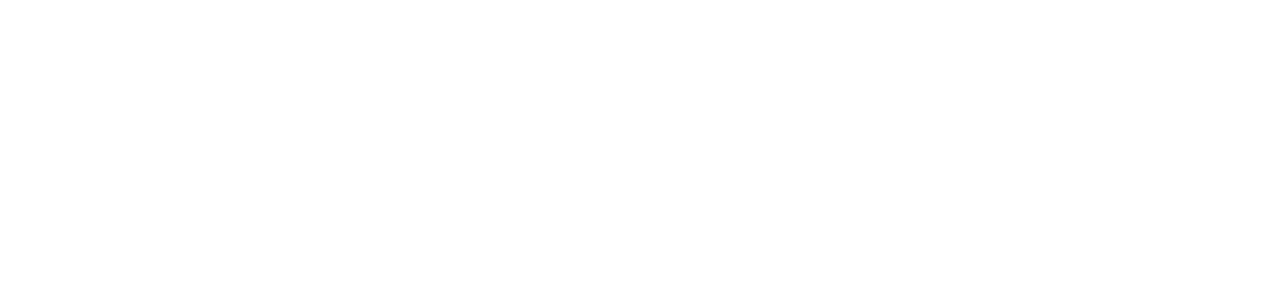
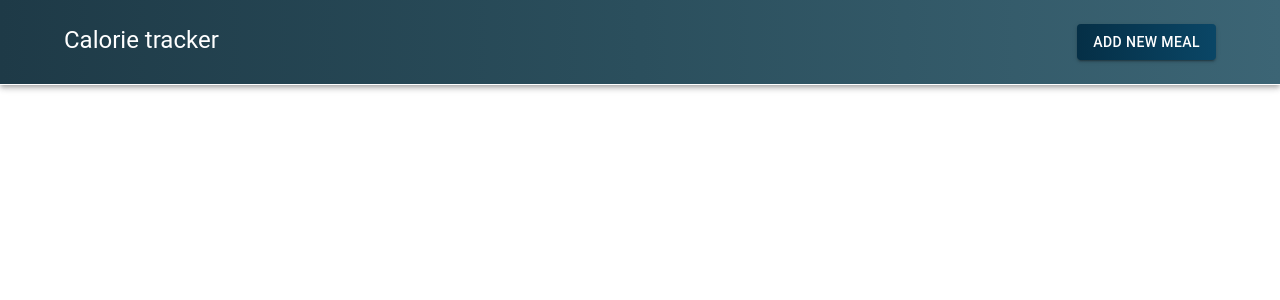
Before and after one commit to allmvna/hw-66, a React (Vite) app: page /add_new_meal in a window 1280 px wide. Shown: the top 300 px of the page. Built offline with nearby package versions, Linux system fonts and the light colour scheme.

Commit message:
Created components and added navigation to them.

```diff
--- a/src/App.tsx
+++ b/src/App.tsx
@@ -1,5 +1,5 @@
+import Tracker from "./containers/Tracker/Tracker.tsx";
 
-
-const App = () => <></>;
+const App = () => <> <Tracker/> </>;
 
 export default App;
--- /dev/null
+++ b/src/components/Navbar/Navbar.tsx
@@ -0,0 +1,62 @@
+import { AppBar, Box, Button, Container, Toolbar, Typography,} from "@mui/material";
+import { NavLink } from "react-router-dom";
+
+const Navbar = () => {
+
+    return (
+        <>
+            <Box sx={{ flexGrow: 1, mb: 5 }}>
+                <AppBar
+                    position="static"
+                    sx={{
+                        padding: "10px",
+                        borderBottom: "1px solid",
+                        backgroundImage: 'linear-gradient(90deg, #0a4666, #052f46)',
+                        '&:hover': {
+                            backgroundImage: 'linear-gradient(90deg, #1e3a47, #2b4f5d, #3c6575)',
+                        }
+                    }}
+                >
+                    <Toolbar>
+                        <Container
+                            sx={{
+                                width: "100%",
+                                display: "flex",
+                                justifyContent: "space-between",
+                            }}
+                        >
+                            <Typography
+                                to="/"
+                                variant="h5"
+                                component={NavLink}
+                                sx={{ flexGrow: 1, textDecoration: "none", color: "#ffff" }}
+                            >
+                                Calorie tracker
+                            </Typography>
+                            <Box>
+                                <Button
+                                    to="/add_new_meal"
+                                    variant="contained"
+                                    sx={{
+                                        backgroundImage: 'linear-gradient(90deg, #052f46, #0a4666)',
+                                        borderColor: 'white',
+                                        color: 'white',
+                                        '&:hover': {
+                                            backgroundImage: 'linear-gradient(90deg, #0a4666, #052f46)'
+                                        }
+                                    }}
+
+                                    component={NavLink}
+                                >
+                                    Add new meal
+                                </Button>
+                            </Box>
+                        </Container>
+                    </Toolbar>
+                </AppBar>
+            </Box>
+        </>
+    );
+};
+
+export default Navbar;
--- /dev/null
+++ b/src/components/TrackerForm/TrackerForm.tsx
@@ -0,0 +1,11 @@
+
+
+const TrackerForm = () => {
+    return (
+        <>
+
+        </>
+    );
+};
+
+export default TrackerForm;
--- /dev/null
+++ b/src/containers/AddNewMeal/AddNewMeal.tsx
@@ -0,0 +1,12 @@
+import TrackerForm from "../../components/TrackerForm/TrackerForm.tsx";
+
+
+const AddNewMeal = () => {
+    return (
+        <>
+            <TrackerForm/>
+        </>
+    );
+};
+
+export default AddNewMeal;
--- /dev/null
+++ b/src/containers/Tracker/Tracker.tsx
@@ -0,0 +1,18 @@
+import Navbar from "../../components/Navbar/Navbar.tsx";
+import {Route, Routes} from "react-router-dom";
+import AddNewMeal from "../AddNewMeal/AddNewMeal.tsx";
+
+const Tracker = () => {
+    return (
+        <>
+            <header>
+                <Navbar/>
+            </header>
+            <Routes>
+                <Route path="/add_new_meal" element={<AddNewMeal />} />
+            </Routes>
+        </>
+    );
+};
+
+export default Tracker;
```
